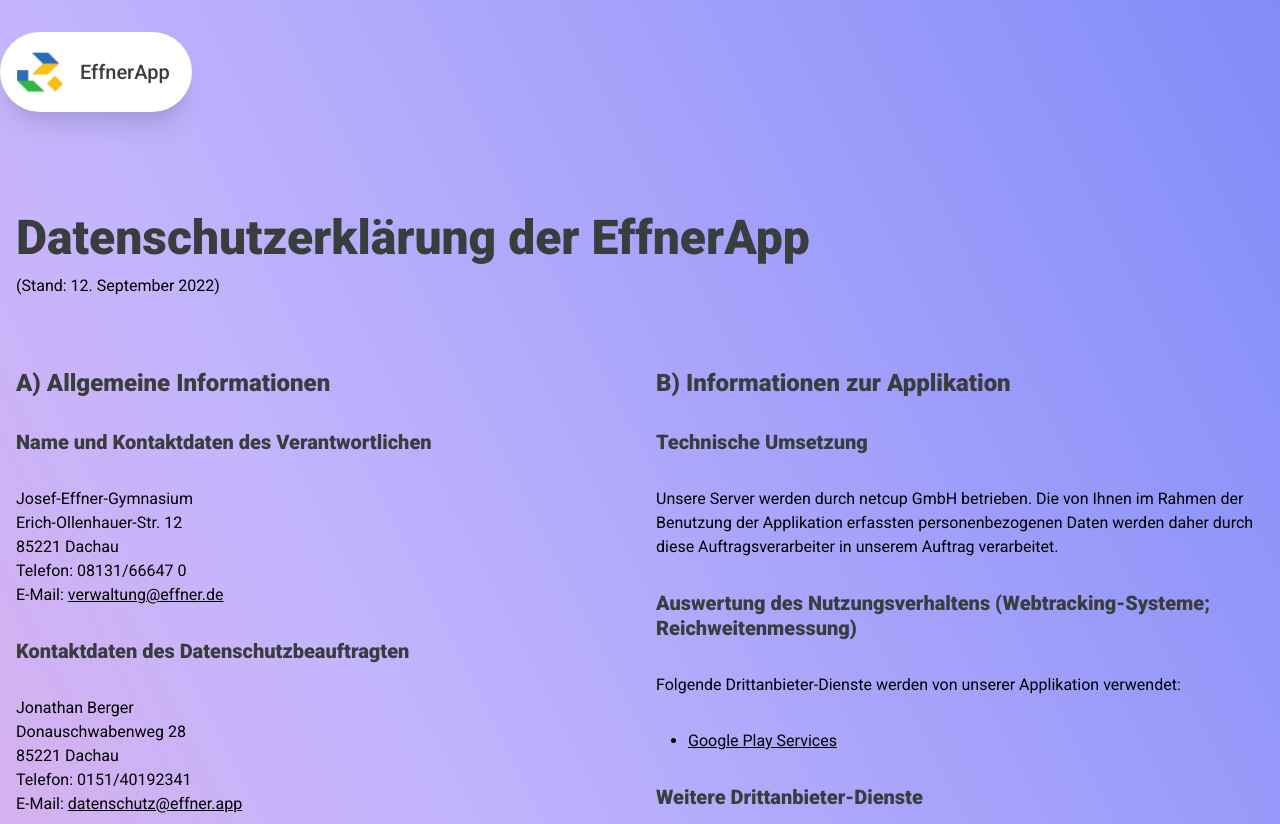
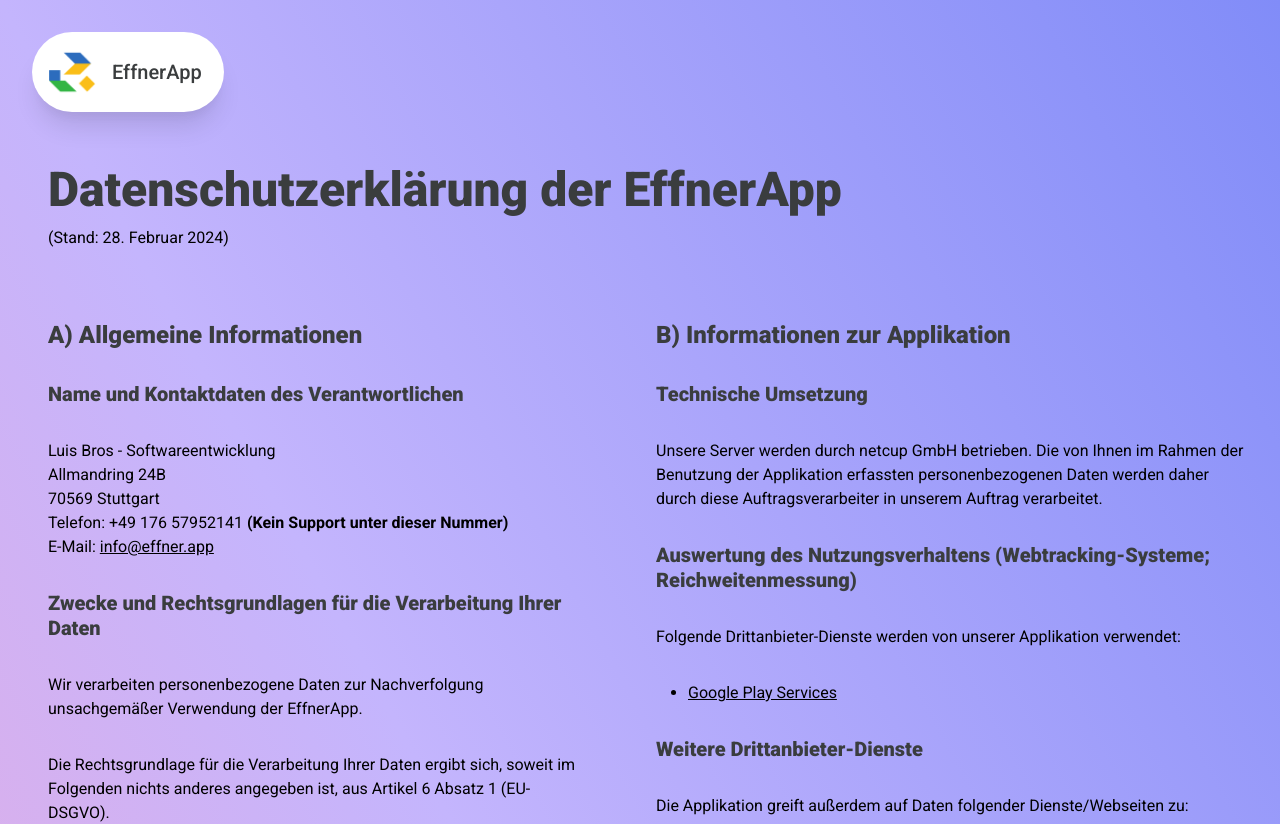
Before and after one commit to EffnerApp/effner.app, a Vue app: page /privacy in a window 1280 px wide. Shown: the top 824 px of the page. Built offline with nearby package versions, Linux system fonts and the light colour scheme.

Commit message:
update privacy and imprint

```diff
--- a/src/App.vue
+++ b/src/App.vue
@@ -1,7 +1,8 @@
 <template>
-  <div class="min-w-full bg-gradient-to-tr from-pink-300 via-purple-300 to-indigo-400">
-    <div class="container mx-auto">
-      <div class="flex flex-col min-h-screen py-8 px-3 md:px-0">
+  <div class="bg-gradient-to-tr from-pink-300 via-purple-300 to-indigo-400">
+    <div class="container">
+      <div class="flex flex-col">
+        <div class="p-8">
           <div class="flex-none">
             <Header/>
           </div>
@@ -13,6 +14,7 @@
           <div class="flex-none">
             <div class="flex justify-center">
               <Footer style="color: #3a3d3e;"/>
+            </div>
           </div>
         </div>
       </div>
--- a/src/components/Footer.vue
+++ b/src/components/Footer.vue
@@ -12,7 +12,7 @@
 export default {
   name: "Footer",
   mounted() {
-    this.$refs.copyright.textContent = '© ' + new Date().getFullYear() + ' EffnerApp von Sebi & Luis'
+    this.$refs.copyright.textContent = '© ' + new Date().getFullYear() + ' EffnerApp von Sebastian Müller & Luis Bros'
   }
 }
 </script>
--- a/src/views/Home.vue
+++ b/src/views/Home.vue
@@ -1,6 +1,6 @@
 <template>
-  <div class="pt-24 grid md:grid-cols-2">
-    <div>
+  <div class="grid md:grid-cols-2">
+    <div class="pt-12">
         <div class="space-y-8">
           <div
               class="block w-auto md:w-full break-words font-black text-2xl md:text-6xl ml-4">
@@ -15,13 +15,12 @@
             <p class="leading-tight" style="color: #3a3d3e;">
               Oder schau dir den Code an und hilf uns die App zu verbessern!
             </p>
-        </div>
+
 
             <div class="flex w-auto md:w-full">
               <div class="w-auto md:w-64">
                 <a href="https://go.effner.app/android">
-              <img alt="Jetzt bei Google Play" class="drop-shadow"
-                   src="https://play.google.com/intl/en_us/badges/static/images/badges/de_badge_web_generic.png"/>
+                  <img alt="Jetzt bei Google Play" class="drop-shadow" src="../assets/play_store_badge.png"/>
                 </a>
               </div>
               <div class="w-auto md:w-64">
@@ -29,8 +28,6 @@
                   <img alt="Laden im App Store" class="drop-shadow" src="../assets/app_store_badge.png"/>
                 </a>
               </div>
-        </div>
-        <div class="flex w-auto md:w-full mx-auto">
               <div class="w-auto md:w-64">
                 <a href="https://github.com/EffnerApp">
                   <img alt="Mach mit bei GitHub" class="drop-shadow" src="../assets/github_badge.png"/>
@@ -39,9 +36,11 @@
             </div>
           </div>
       </div>
+    </div>
 
-    <div class="flex justify-center">
-      <div class="w-60 md:w-80 h-auto my-10 md:my-0">
+
+    <div class="flex justify-center py-10 md:py-0">
+      <div class="w-60 md:w-80 h-auto">
         <div>
           <vueper-slides :arrowsOutside="true" :autoplay="true" :bulletsOutside="true" :slide-ratio="16/9"
                          :touchable="false"
@@ -54,6 +53,7 @@
         </div>
       </div>
     </div>
+
   </div>
 </template>
 
--- a/src/views/Imprint.vue
+++ b/src/views/Imprint.vue
@@ -1,12 +1,12 @@
 <template>
   <div>
-    <div class="pt-24 pb-12 ml-4">
+    <div class="pt-12 pb-12 ml-4">
       <div
           class="block w-auto md:w-full break-words font-black text-2xl md:text-5xl">
         <p class="leading-tight" style="color: #3a3d3e;">Impressum der EffnerApp</p>
       </div>
       <div class="pt-2">
-        <p class="leading-tight">(Stand: 22. Juni 2021)</p>
+        <p class="leading-tight">(Stand: 28. Februar 2024)</p>
       </div>
     </div>
 
@@ -16,41 +16,40 @@
           <table class="table-auto border-collapse border border-black">
             <tbody>
             <tr>
-              <td class="border border-black p-4 font-medium">Herausgeber:</td>
+              <td class="border border-black p-4 font-medium">Betreiber:</td>
               <td class="border border-black p-4">
-                <p>Josef-Effner-Gymnasium Dachau</p>
-                <p>Erich-Ollenhauer-Str. 12<br>85221 Dachau</p>
+                <p>Luis Bros - Softwareentwicklung</p>
+                <p>Allmandring 24B<br>70569 Stuttgart</p>
                 <br>
-                <p>Telefon: 08131/66647 0<br>Telefax: 08131/66647 11</p>
+                <p>Telefon: +49 176 57952141 <b>(Kein Support unter dieser Nummer)</b></p>
                 <br>
-                <p>E-Mail: <a class="underline" href="mailto:verwaltung@effner.de">verwaltung@effner.de</a></p>
-                <p>Internet: <a class="underline" href="https://effner.de" target="_blank">effner.de</a></p>
+                <p>E-Mail: <a class="underline" href="mailto:info@effner.app">info@effner.app</a></p>
               </td>
             </tr>
             <tr>
               <td class="border border-black p-4 font-medium">Entwickler:</td>
               <td class="border border-black p-4">
                 <p>Sebastian Müller</p>
-                <p>Telefon: +49 176 52327504</p>
-                <p>E-Mail: <a class="underline" href="mailto:sebi@effner.app">sebi@effner.app</a></p>
+                <p>Telefon: +49 176 52327504 <b>(Kein Support unter dieser Nummer)</b></p>
+                <p>E-Mail: <a class="underline" href="mailto:info@effner.app">info@effner.app</a></p>
                 <br>
                 <p>Luis Bros</p>
-                <p>Telefon: +49 176 57952141</p>
-                <p>E-Mail: <a class="underline" href="mailto:luis@effner.app">luis@effner.app</a></p>
+                <p>Telefon: +49 176 57952141 <b>(Kein Support unter dieser Nummer)</b></p>
+                <p>E-Mail: <a class="underline" href="mailto:info@effner.app">info@effner.app</a></p>
               </td>
             </tr>
             <tr>
               <td class="border border-black p-4 font-medium">Datenschutzbeauftragter:</td>
               <td class="border border-black p-4">
-                <p>Jonathan Berger</p>
-                <p>Telefon: +49 1514 0192341</p>
-                <p>E-Mail: <a class="underline" href="mailto:datenschutz@effner.app">datenschutz@effner.app</a></p>
+                <p>Luis Bros</p>
+                <p>Telefon: +49 176 57952141 <b>(Kein Support unter dieser Nummer)</b></p>
+                <p>E-Mail: <a class="underline" href="mailto:info@effner.app">info@effner.app</a></p>
               </td>
             </tr>
             <tr>
-              <td class="border border-black p-4 font-medium">Verantwortlich für den Inhalt:</td>
+              <td class="border border-black p-4 font-medium">Verantwortlich für den von der Schule bereitgestellten Inhalt:</td>
               <td class="border border-black p-4">
-                <p>Oberstudiendirektor Peter Mareis</p>
+                <p>Oberstudiendirektor Peter Mareis<br>Josef-Effner-Gymnasium Dachau</p>
               </td>
             </tr>
             </tbody>
@@ -58,7 +57,7 @@
         </div>
       </div>
 
-      <div>
+      <div class="pl-8">
         <div
             class="block w-auto md:w-full break-words font-black text-2xl md:text-xl pb-4">
           <p class="leading-tight" style="color: #3a3d3e;">Haftungsausschluss</p>
--- a/src/views/Privacy.vue
+++ b/src/views/Privacy.vue
@@ -1,12 +1,12 @@
 <template>
   <div>
-    <div class="pt-24 pb-12 ml-4">
+    <div class="pt-12 pb-12 ml-4">
       <div
           class="block w-auto md:w-full break-words font-black text-2xl md:text-5xl">
         <p class="leading-tight" style="color: #3a3d3e;">Datenschutzerklärung der EffnerApp</p>
       </div>
       <div class="pt-2">
-        <p class="leading-tight">(Stand: 12. September 2022)</p>
+        <p class="leading-tight">(Stand: 28. Februar 2024)</p>
       </div>
     </div>
     <div class="pt-6 pb-12 grid md:grid-cols-2">
@@ -20,21 +20,11 @@
               class="block w-auto md:w-full break-words font-black text-2xl md:text-xl">
             <p class="leading-tight" style="color: #3a3d3e;">Name und Kontaktdaten des Verantwortlichen</p>
           </div>
-          <p>Josef-Effner-Gymnasium <br>
-            Erich-Ollenhauer-Str. 12<br>
-            85221 Dachau<br>
-            Telefon: 08131/66647 0<br>
-            E-Mail: <a class="underline" href="mailto:verwaltung@effner.de">verwaltung@effner.de</a>
-          </p>
-          <div
-              class="block w-auto md:w-full break-words font-black text-2xl md:text-xl">
-            <p class="leading-tight" style="color: #3a3d3e;">Kontaktdaten des Datenschutzbeauftragten</p>
-          </div>
-          <p>Jonathan Berger<br>
-            Donauschwabenweg 28<br>
-            85221 Dachau<br>
-            Telefon: 0151/40192341<br>
-            E-Mail: <a class="underline" href="mailto:datenschutz@effner.app">datenschutz@effner.app</a>
+          <p>Luis Bros - Softwareentwicklung <br>
+            Allmandring 24B<br>
+            70569 Stuttgart<br>
+            Telefon: +49 176 57952141 <b>(Kein Support unter dieser Nummer)</b><br>
+            E-Mail: <a class="underline" href="mailto:info@effner.app">info@effner.app</a>
           </p>
           <div
               class="block w-auto md:w-full break-words font-black text-2xl md:text-xl">
@@ -42,7 +32,7 @@
               Daten</p>
           </div>
           <p>
-            Wir verarbeiten personenbezogene Daten zur Nachverfolgung unsachgem&auml;&szlig;er Verwendung der Effnerapp.
+            Wir verarbeiten personenbezogene Daten zur Nachverfolgung unsachgem&auml;&szlig;er Verwendung der EffnerApp.
           </p>
           <p>Die Rechtsgrundlage f&uuml;r die Verarbeitung Ihrer Daten ergibt sich, soweit im Folgenden nichts anderes
             angegeben ist, aus Artikel 6 Absatz 1 (EU-DSGVO).
```
Also changed, not shown: src/assets/play_store_badge.png (added), 1 other file (tests, documents, lock files or other folders). Lines whose indentation alone changed are shown as unchanged.
